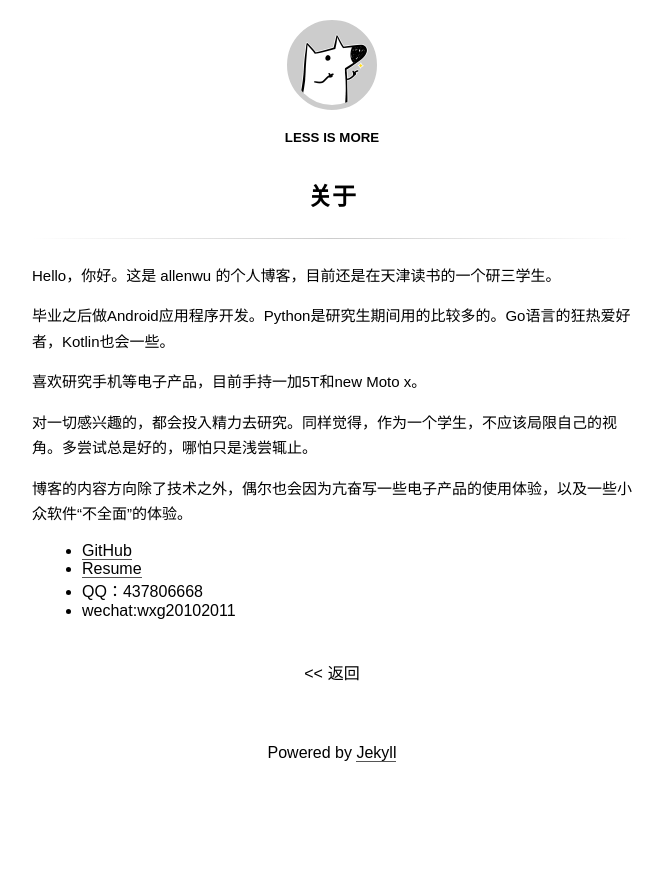
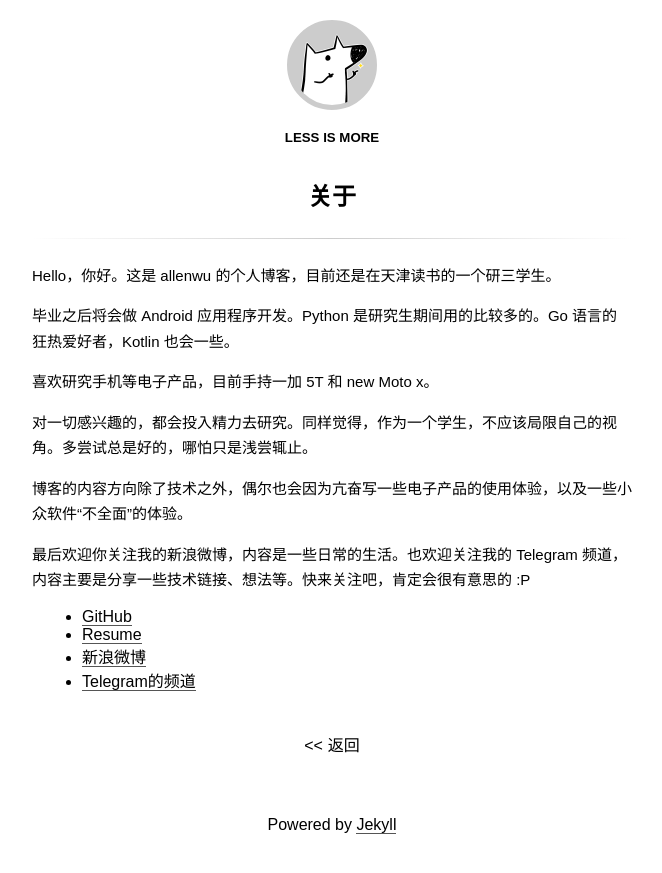
Before and after one commit to wuchangfeng/wuchangfeng.github.io, a Jekyll site: the page built from about.md, in a window 1280 px wide. Shown: the top 873 px of the page, without its empty margins (308-970 px from the left). Built offline with Jekyll 4.4.1, drawn with Linux system fonts in a browser that asks for light colours; some web fonts are replaced; comment, search, counter and statistics services are not loaded.

```diff
--- a/about.md
+++ b/about.md
@@ -4,16 +4,17 @@
 
 Hello，你好。这是 allenwu 的个人博客，目前还是在天津读书的一个研三学生。
 
-毕业之后做Android应用程序开发。Python是研究生期间用的比较多的。Go语言的狂热爱好者，Kotlin也会一些。
+毕业之后将会做 Android 应用程序开发。Python 是研究生期间用的比较多的。Go 语言的狂热爱好者，Kotlin 也会一些。
 
-喜欢研究手机等电子产品，目前手持一加5T和new Moto x。
+喜欢研究手机等电子产品，目前手持一加 5T 和 new Moto x。
 
 对一切感兴趣的，都会投入精力去研究。同样觉得，作为一个学生，不应该局限自己的视角。多尝试总是好的，哪怕只是浅尝辄止。
 
 博客的内容方向除了技术之外，偶尔也会因为亢奋写一些电子产品的使用体验，以及一些小众软件“不全面”的体验。
 
+最后欢迎你关注我的新浪微博，内容是一些日常的生活。也欢迎关注我的 Telegram 频道，内容主要是分享一些技术链接、想法等。快来关注吧，肯定会很有意思的 :P
 
 * [GitHub](https://github.com/wuchangfeng)
 * [Resume](https://drive.google.com/open?id=0B6gujcpxNOMYN2hZYmtQUk11X2c)
-* QQ：437806668
-* wechat:wxg20102011
+* [新浪微博](https://weibo.com/2970427045/profile?rightmod=1&wvr=6&mod=personinfo&is_all=1)
+* [Telegram的频道](https://t.me/xiaowutongxue)
```
